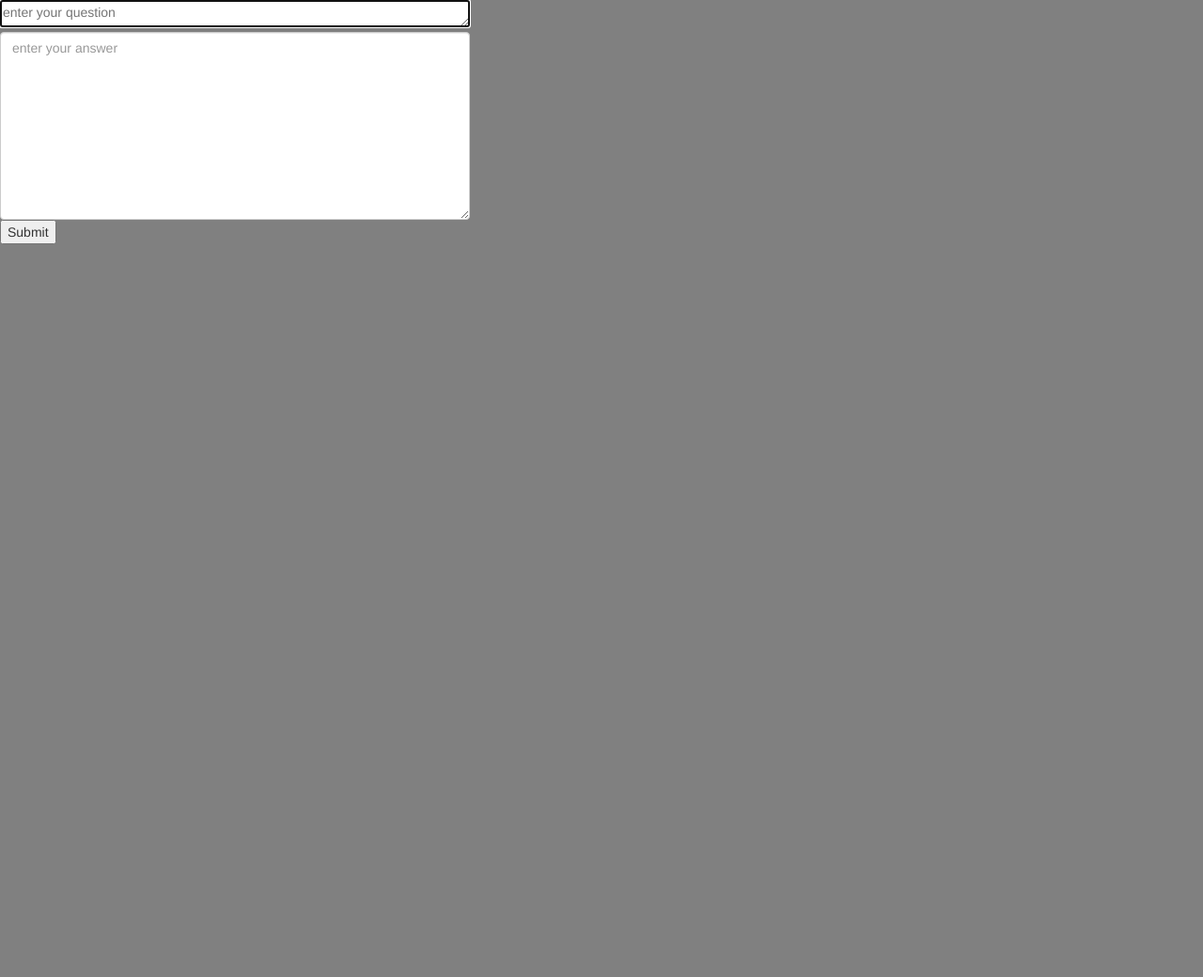
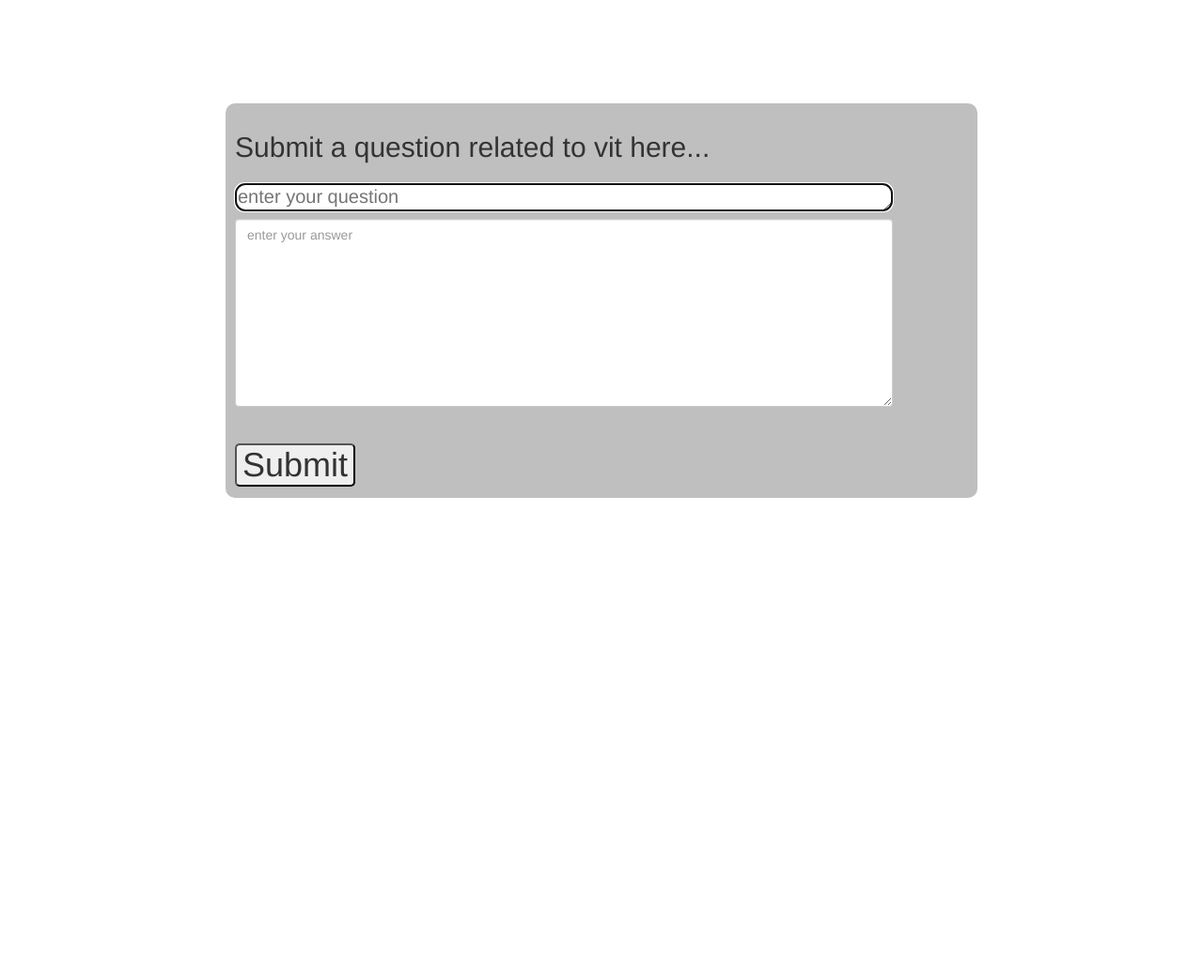
Before and after one commit to GDGVIT/chatbot-Q-A-Portal, a Python web app: template template/index.html in a window 1280 px wide. Shown: the whole page at 94% size. Before the commit the page ends 259 px from the top, so only its background shows below. Run offline with Jinja, Linux system fonts and the light colour scheme; the template is opened without the code that fills it, so the values that code supplies are empty; some libraries are stand-ins or nearby versions.

Commit message:
little structuring

```diff
--- a/main.py
+++ b/main.py
@@ -22,7 +22,8 @@
 
         if db.ques.find_one({'ques':ques}) != None :
              self.write('such a question exist')
-
+        elif len(ques) or len(ans) < 10:
+            self.write('your answer or question is too short..please try again')
         else :
             db.ques.update({'ques': ques},
                             {"$set": {'question': ques,
--- a/static/style.css
+++ b/static/style.css
@@ -1,3 +1,30 @@
+html{
+	overflow: hidden;
+}
+/*#header {
+	height: 50px;
+	background-color: rgba(128,128,128,0.5);;
+	border-bottom: 1px solid #466995;
+	overflow-y: auto;
+	position:relative;
+	z-index:1000;
+	top:0px;
+	left:0px;
+	width: 100%;
+}*/
 body{
-	background-color: grey;
+	padding:10px;
 }
+#portal{
+	margin:  100px auto 500px auto;
+	padding: 10px 10px 10px 10px;
+	width: 800px;
+    height: 420px;
+	box-sizing: relative;
+    background-color: rgba(128,128,128,0.5);
+    border-radius: 10px;
+
+}
+textarea{
+	border-radius: 10px;
+}
--- a/template/index.html
+++ b/template/index.html
@@ -4,6 +4,7 @@
 	<title>Chatbot Q/A</title>
 	<link rel="stylesheet" href="https://maxcdn.bootstrapcdn.com/bootstrap/3.3.7/css/bootstrap.min.css">
   <link rel="stylesheet" type="text/css" href="https://fonts.googleapis.com/css?family=Tangerine">
+  <link rel="shortcut icon" href="{{static_url('gdg1.jpg')}}"
   <script src="https://ajax.googleapis.com/ajax/libs/jquery/3.2.0/jquery.min.js"></script>
   <script src="https://maxcdn.bootstrapcdn.com/bootstrap/3.3.7/js/bootstrap.min.js"></script>
   <link href="{{static_url('style.css')}}" rel="stylesheet" type="text/css">
@@ -11,11 +12,15 @@
 <script src="script.js"></script>
 </head>
 <body>
+<div id="header">
+</div>
 <div id="portal" class="portal">
+<h2>Submit a question related to vit here...<h1>
 <form method="post" name="QA" action='/'>
-	<div id="quesD" name="quesD" class="quesD"><textarea type="text" name="ques" row='1' autofocus='True' placeholder="enter your question" style="overflow-x: hidden; word-wrap: break-word; height: 29px; width: 500px"></textarea></div>
-	<div id="ansD" name="ansD" class="ansD"><textarea type="text"  class="form-control" name="ans" row='1' autofocus='True' placeholder="enter your answer" style="overflow-x: hidden; word-wrap: break-word; height: 200px; width: 500px;"></textarea></div>
-	<div id="sub" name="sub" class="sub"><input type="submit"/></div>
+	<div id="quesD" name="quesD" class="quesD"><textarea type="text" name="ques" row='1' autofocus='True' placeholder="enter your question" style="font-size:20px;overflow-x: hidden; word-wrap: break-word ;height: 30px; width: 700px"></textarea></div>
+	<div id="ansD" name="ansD" class="ansD"><textarea type="text"  class="form-control" name="ans" row='1' autofocus='True' placeholder="enter your answer" style="overflow-x: hidden; word-wrap: break-word; height: 200px; width: 700px;"></textarea></div>
+	<br>
+	<div id="sub" name="sub" class="sub"><input type="submit" style="border-radius: 5px" /></div>
 	</form>
 </div>
 </body>
```
Also changed, not shown: static/gdg.jpg, static/gdg1.jpg (added).
